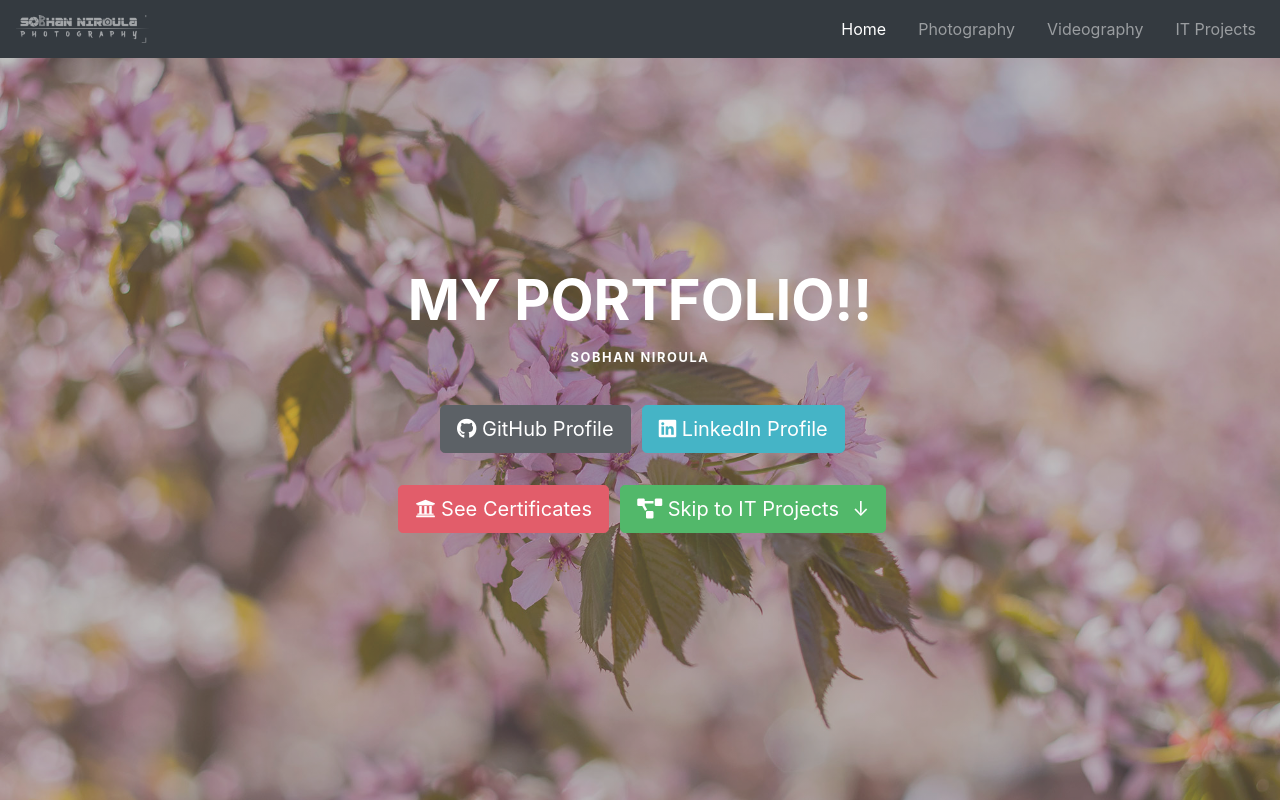
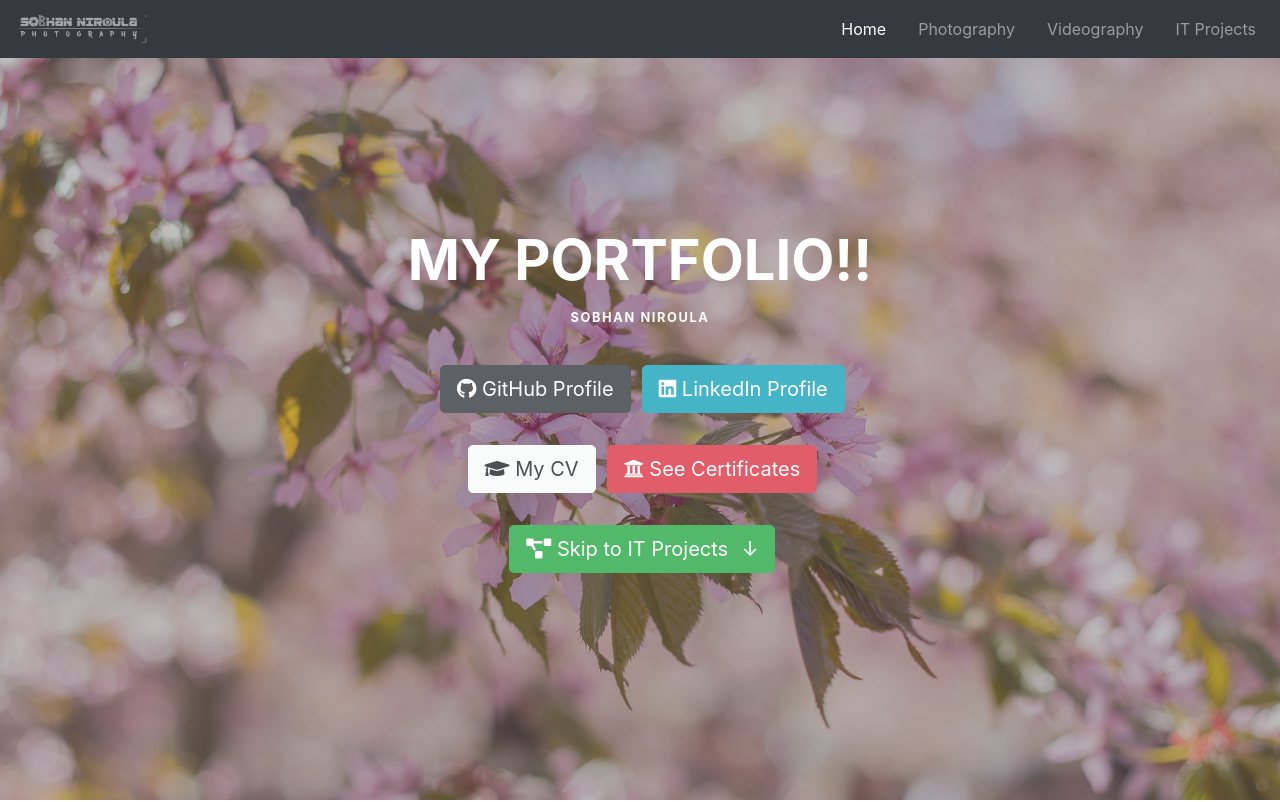
Before and after one commit to sobhanniroula/sobhanniroula.github.io, a plain HTML site: page index.html in a window 1280 px wide. Shown: the top 802 px of the page. Drawn offline with nearby package versions, Linux system fonts and the light colour scheme.

Commit message:
Added CV to the project

```diff
--- a/index.html
+++ b/index.html
@@ -68,7 +68,8 @@
             <h6 id="stage-desc">Sobhan Niroula</h6>
             <a href="https://github.com/sobhanniroula" class="btn btn-lg btn-dark" target="_blank"><i class="fab fa-github"></i> GitHub Profile</a>
             <a href="https://www.linkedin.com/in/sobhan-niroula/" class="btn btn-lg btn-info" target="_blank"><i class="fab fa-linkedin"></i> LinkedIn Profile</a><br>
-            <a href="certificates.html" class="btn btn-lg btn-danger"><i class="fas fa-university"></i> See Certificates</a>
+            <a href="https://drive.google.com/open?id=1pg7tIR3cmDoC-8cI5OHqPbm0WnsLgTHo" target="_blank" class="btn btn-lg btn-light"><i class="fas fa-graduation-cap"></i> My CV</a>
+            <a href="certificates.html" class="btn btn-lg btn-danger"><i class="fas fa-university"></i> See Certificates</a> <br>
             <a href="#it-projects" class="btn btn-lg btn-success"><i class="fas fa-project-diagram"></i> Skip to IT Projects <span>&darr;</span></a>
 
 
```
